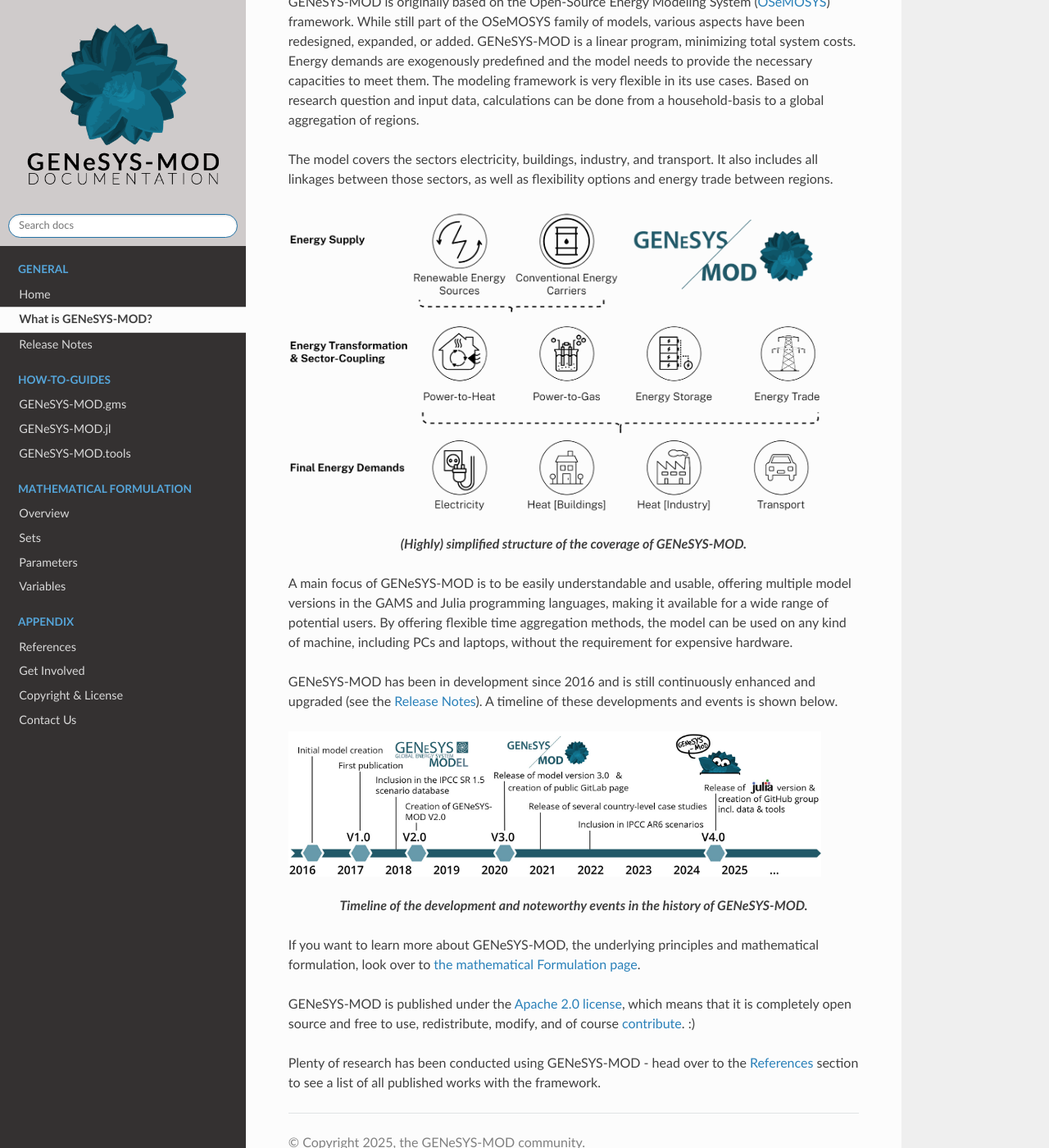
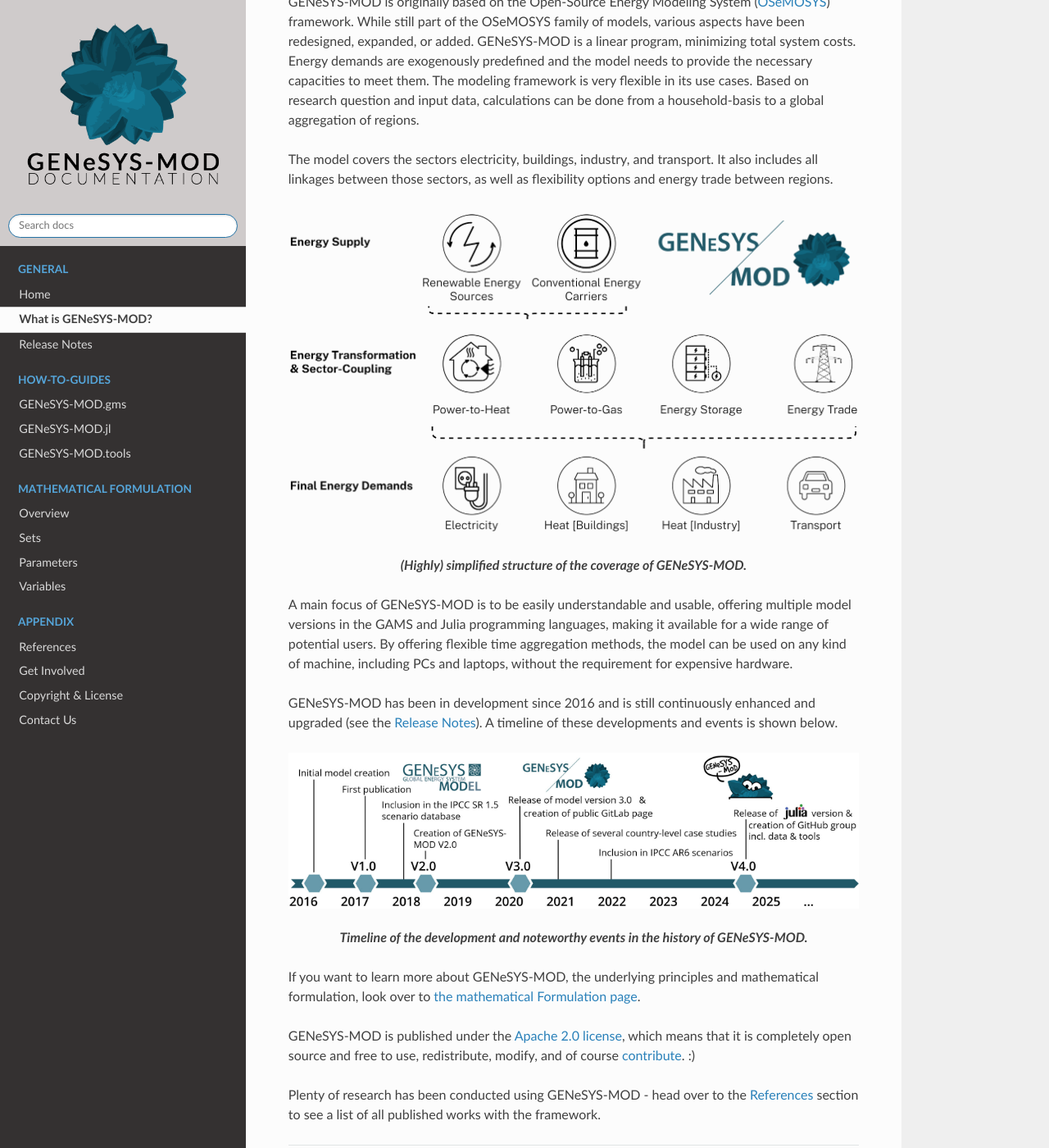
Before and after one commit to GENeSYS-MOD/GENeSYS_MOD.readthedocs, a Sphinx documentation site: the page built from docs/source/about.rst, in a window 1280 px wide and 1400 px high, scrolled down 241 px. Shown: the whole window at 82% size. Built offline with Sphinx 7.4.7 and the Read the Docs theme 3.1.0, drawn with Linux system fonts in a browser that asks for light colours.

Commit message:
updated custom css to make content a bit wider and center images

```diff
--- a/docs/source/_static/custom.css
+++ b/docs/source/_static/custom.css
@@ -25,3 +25,34 @@
     margin-top: 5px;        /* Add spacing between logo and text */
     text-align: center;     /* Ensure the text is centered */
 }
+
+/* Widen the content area: the RTD theme caps it at 800px, which wastes most of
+   a modern screen. Use ~55% of the viewport, but never less than the old 800px
+   so small windows are unaffected. */
+.wy-nav-content {
+    max-width: max(800px, 55vw);
+}
+
+/* Centre images in the content area (captions are already centred, so
+   left-aligned images look awkward). Explicit :align: left/right directives
+   are respected via the :not() exclusions. */
+.rst-content img:not(.align-left):not(.align-right) {
+    display: block;
+    margin-left: auto;
+    margin-right: auto;
+}
+.rst-content .figure,
+.rst-content figure {
+    text-align: center;
+}
+
+/* Long tables: the RTD theme forces table cells to a single line (white-space:
+   nowrap), which makes wide tables horizontally scrollable. Allow normal line
+   wrapping inside cells instead, so tables fit the content width. */
+.wy-table-responsive table td,
+.wy-table-responsive table th {
+    white-space: normal !important;
+}
+.wy-table-responsive {
+    overflow: visible !important;
+}
--- a/docs/source/about.rst
+++ b/docs/source/about.rst
@@ -10,7 +10,7 @@
 The model covers the sectors electricity, buildings, industry, and transport. It also includes all linkages between those sectors, as well as flexibility options and energy trade between regions.
 
 .. image:: _static/genesysmod_structure_new_drawio.png
-    :width: 650
+    :width: 750
 
 .. centered:: *(Highly) simplified structure of the coverage of GENeSYS-MOD.*
 
@@ -19,7 +19,7 @@
 GENeSYS-MOD has been in development since 2016 and is still continuously enhanced and upgraded (see the :doc:`Release Notes </release_notes/release_notes>`). A timeline of these developments and events is shown below.
 
 .. image:: _static/genesysmod_timeline_small.jpg
-    :width: 650
+    :width: 800
 
 .. centered:: *Timeline of the development and noteworthy events in the history of GENeSYS-MOD.*
 
--- a/docs/source/mathematical_formulation/overview.rst
+++ b/docs/source/mathematical_formulation/overview.rst
@@ -6,7 +6,7 @@
 GENeSYS-MOD has been in development since 2016, when it was first created as a fork of the Open-Source Energy Modeling System (`OSeMOSYS  <http://www.osemosys.org/>`_).
 
 .. image:: /_static/genesysmod_timeline_small.jpg
-    :width: 650
+    :width: 800
 
 .. centered:: *Timeline of the development and noteworthy events in the history of GENeSYS-MOD.*
 
--- a/docs/source/release_notes/release_notes.rst
+++ b/docs/source/release_notes/release_notes.rst
@@ -9,7 +9,7 @@
 Sub-versions (v4.0.X) mark small changes and bugfixes, and might differ between the GAMS and Julia implementations. Those will be release on a need-oriented basis, e.g. if issues arise or bugs are found.
 
 .. image:: /_static/genesysmod_blocks_v4.png
-    :width: 650
+    :width: 800
 
 .. centered:: *Major changes and additions to GENeSYS-MOD across major model versions.*
 
```
